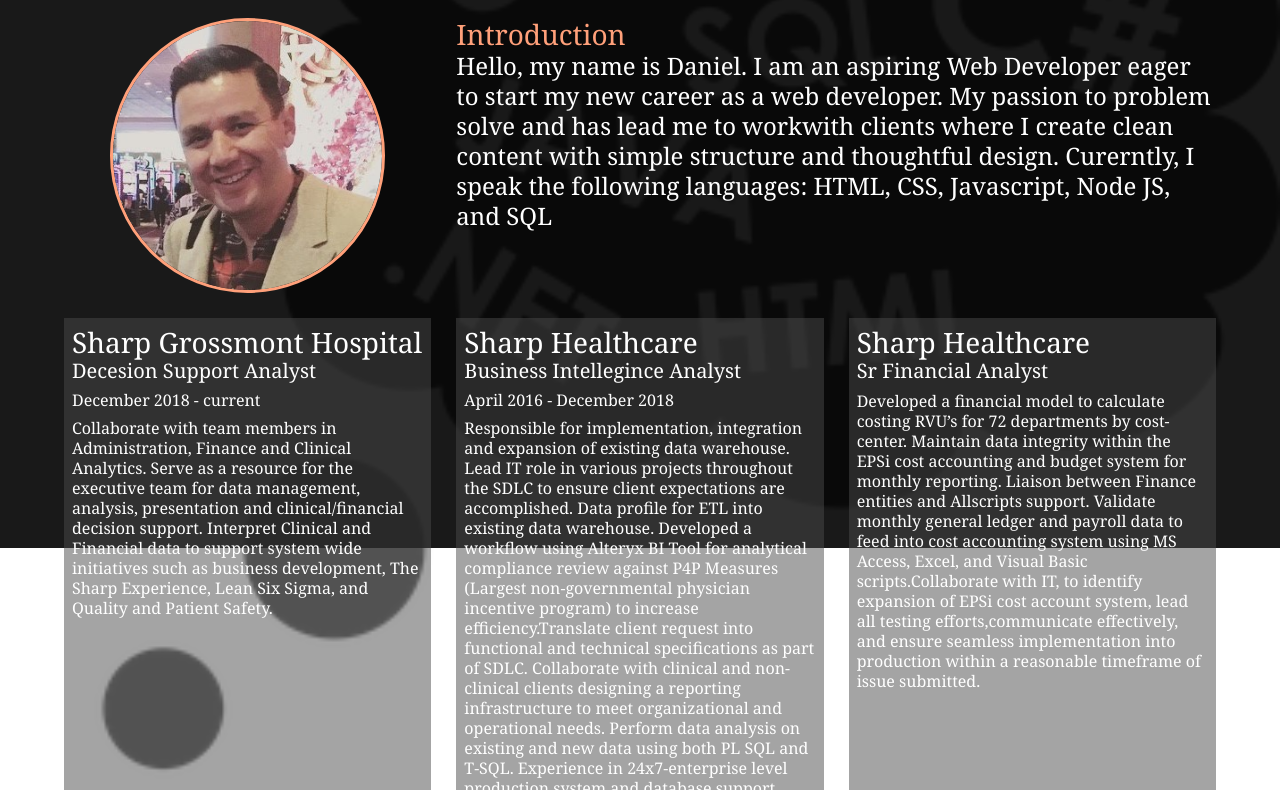
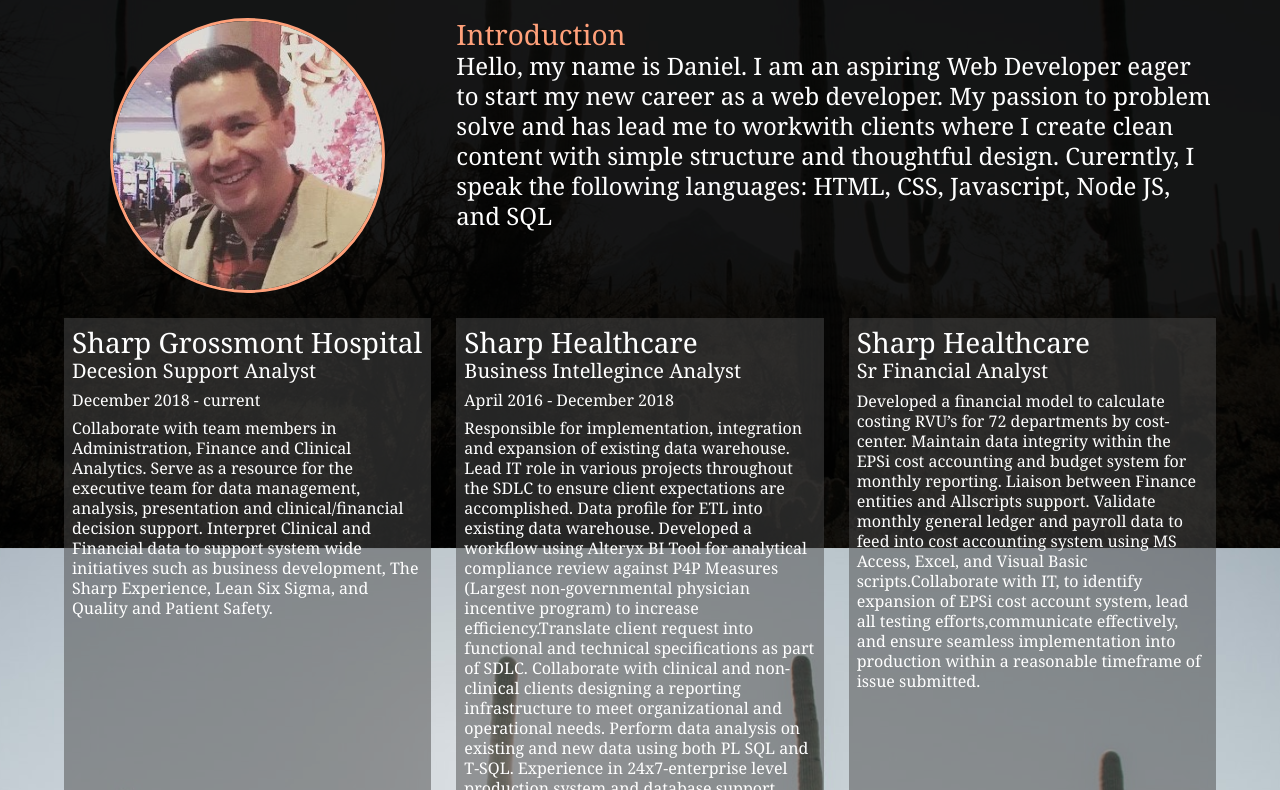
Before and after one commit to dangulo4/New-Portfolio, a website: page about.html in a window 1280 px wide. Shown: the part 252-1042 px from the top of the page. Drawn offline with nearby package versions, Linux system fonts and the light colour scheme.

Commit message:
background image

```diff
--- a/css/main.css
+++ b/css/main.css
@@ -22,7 +22,7 @@
   background-color: #000;
 }
 body#bg-img-about {
-  background: url(../images/pic6.jpg);
+  background: url(../images/cactus.jpg);
   background-attachment: fixed;
   background-size: cover;
 }
```
